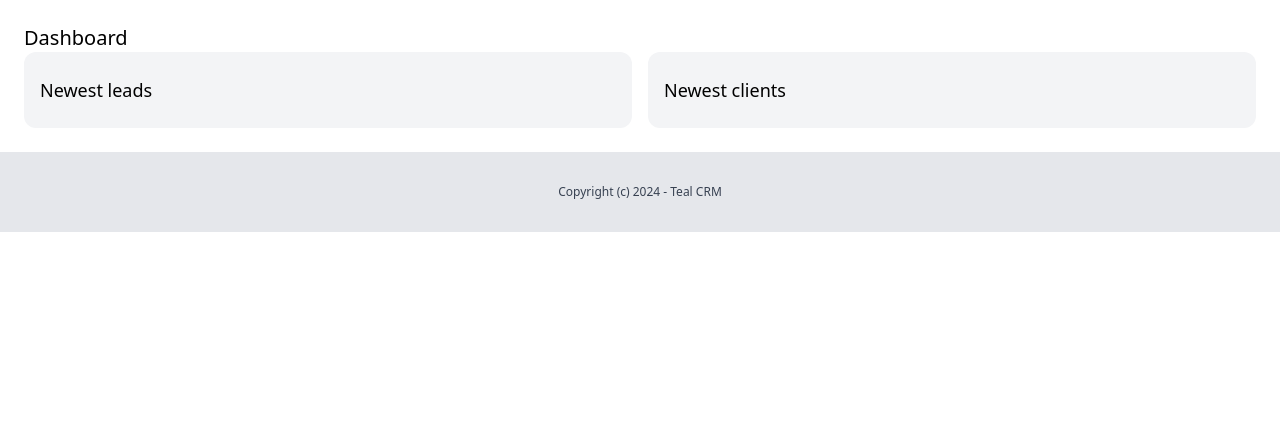
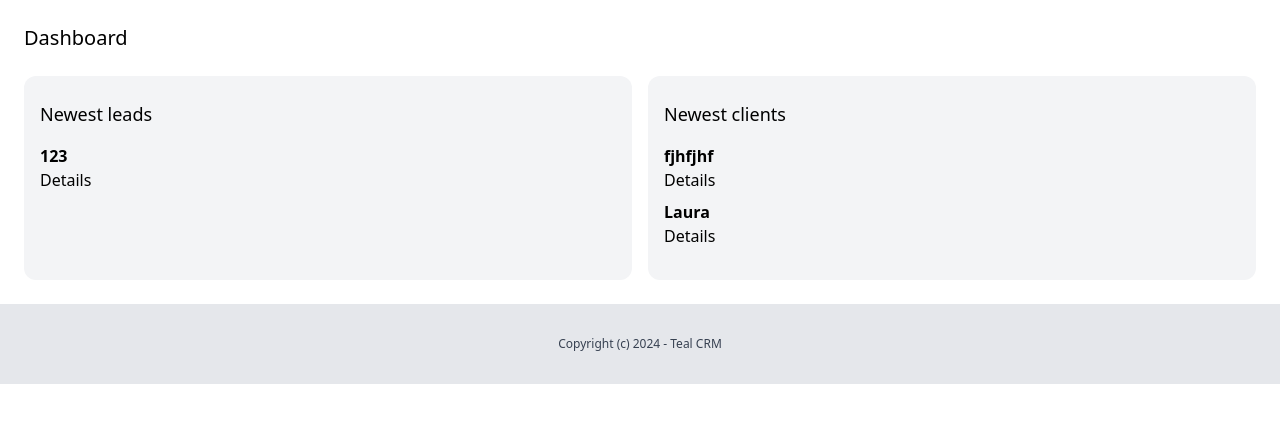
Before and after one commit to MrJayKay/client-resource-manager, a Django app: page /dashboard/ in a window 1280 px wide. Shown: the part 104-527 px from the top of the page. Run offline with Django 5.2, Linux system fonts and the light colour scheme; a user stored in the database is signed in; data comes from the database, SQL or seed files in the repository; both versions use the stored data as it was after the commit; some libraries are stand-ins or nearby versions.

Commit message:
added newest client list to dashboard

```diff
--- a/tealcrm/dashboard/templates/dashboard/dashboard.html
+++ b/tealcrm/dashboard/templates/dashboard/dashboard.html
@@ -4,15 +4,31 @@
 
 {% block content %}
 <div class="px-6 py-6">
-    <h1 class="text-xl">Dashboard</h1>
+    <h1 class="mb-6 text-xl">Dashboard</h1>
 
     <div class="flex space-x-4">
         <div class="w-1/2 px-4 py-6 bg-gray-100 rounded-xl leads">
-            <h2 class="text-lg">Newest leads</h2>
+            <h2 class="mb-4 text-lg">Newest leads</h2>
+
+            {% for lead in leads %}
+                <div class="mb-2 lead">
+                    <h3 class="font-semibold">{{ lead.name }}</h3>
+
+                    <a href="{% url 'leads_detail' lead.pk %}">Details</a>
+                </div>
+            {% endfor %}
         </div>
 
         <div class="w-1/2 px-4 py-6 bg-gray-100 rounded-xl clients">
-            <h2 class="text-lg">Newest clients</h2>
+            <h2 class="mb-4 text-lg">Newest clients</h2>
+
+            {% for client in clients %}
+                <div class="mb-2 lead">
+                    <h3 class="font-semibold">{{ client.name }}</h3>
+
+                    <a href="{% url 'clients_detail' client.pk %}">Details</a>
+                </div>
+            {% endfor %}
         </div>
     </div>
 </div>
--- a/tealcrm/dashboard/views.py
+++ b/tealcrm/dashboard/views.py
@@ -9,7 +9,7 @@ from team.models import Team
 def dashboard(request):
     team = Team.objects.filter(created_by=request.user)[0]
 
-    leads = Lead.objects.filter(team=team).order_by('-created_at')[0:5]
+    leads = Lead.objects.filter(team=team, converted_to_client=False).order_by('-created_at')[0:5]
     clients = Client.objects.filter(team=team).order_by('-created_at')[0:5]
 
     return render(request, 'dashboard/dashboard.html', {
```
Also changed, not shown: tealcrm/db.sqlite3.
